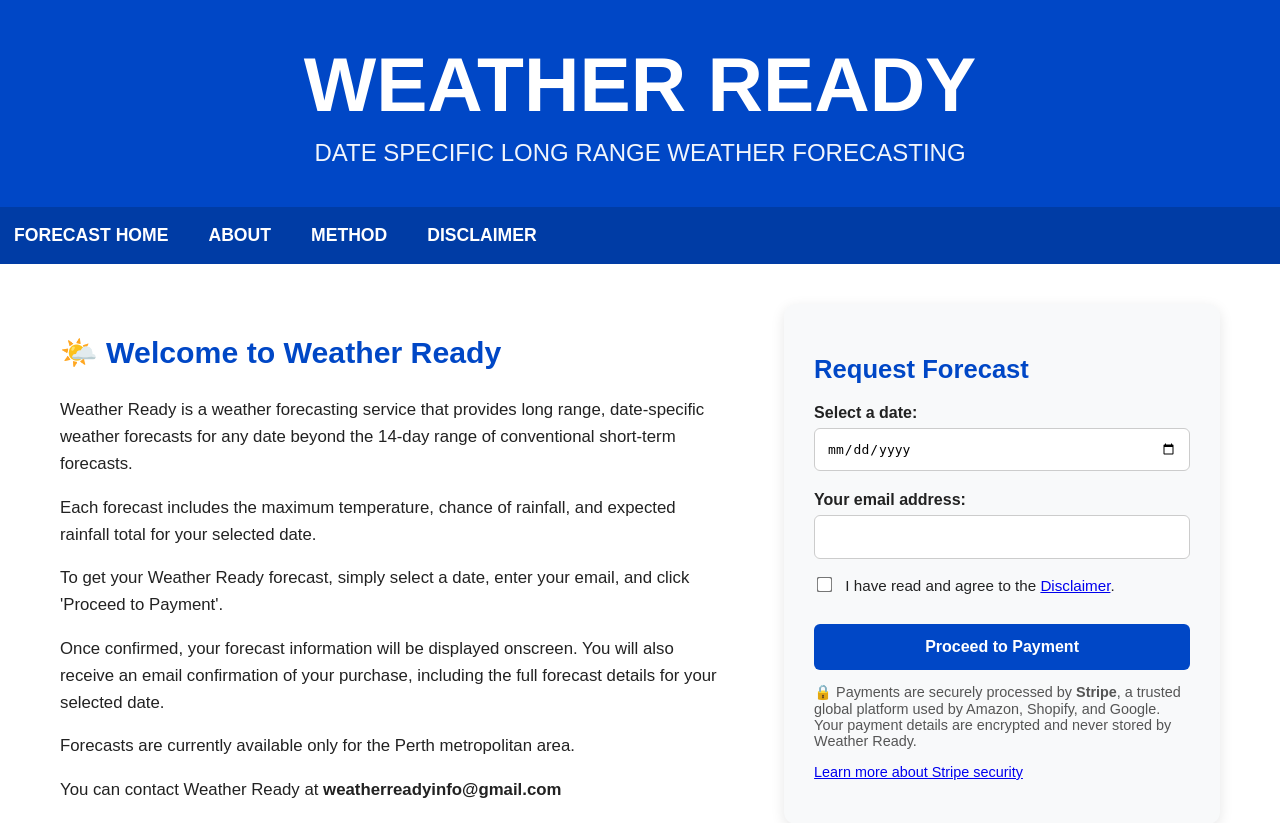
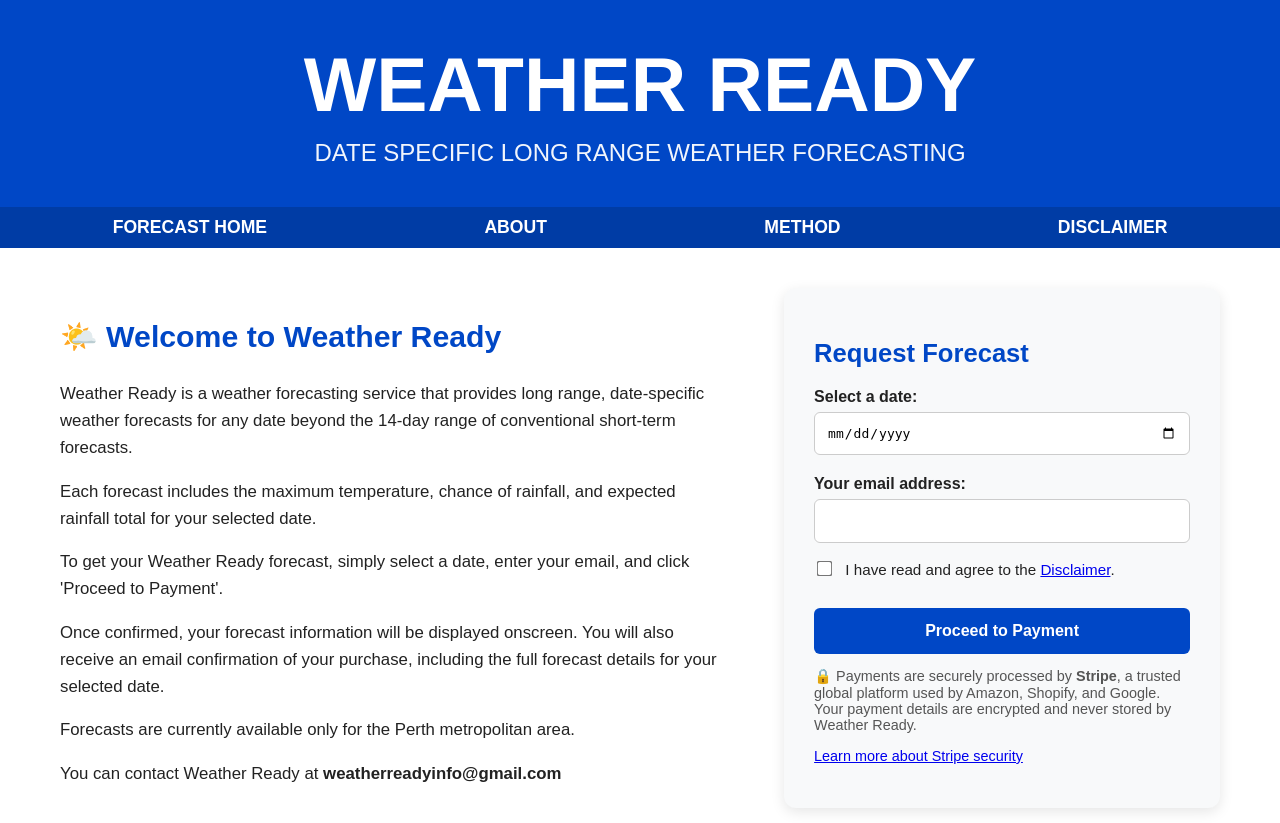
Before and after one commit to jack292929292/weatherready-site, a Flask app: page / in a window 1280 px wide. Shown: the top 823 px of the page. Run offline with Flask 3, Linux system fonts and the light colour scheme.

Commit message:
Update index.html

```diff
--- a/templates/index.html
+++ b/templates/index.html
@@ -46,24 +46,24 @@
 
     .subnav-wrapper {
   background: #003ca5;
-      overflow-x: auto;
 }
 
 .subnav {
   display: flex;
-      justify-content: flex-start;
-      padding: 12px 10px;
-      gap: clamp(10px, 4vw, 32px);
-      white-space: nowrap;
+  flex-wrap: wrap;
+  justify-content: center;
+  padding: 10px 12px;
+  gap: 16px;
 }
 
 .subnav a {
   color: white;
-      font-size: clamp(0.9em, 3vw, 1.1em);
+  font-size: clamp(0.85em, 2.5vw, 1.1em);
   font-weight: bold;
   text-decoration: none;
-      padding: 6px 4px;
-      flex-shrink: 0;
+  flex: 1 1 auto;
+  text-align: center;
+  min-width: 80px;
 }
 
 .subnav a:hover {
```
Lines whose indentation alone changed are shown as unchanged.
